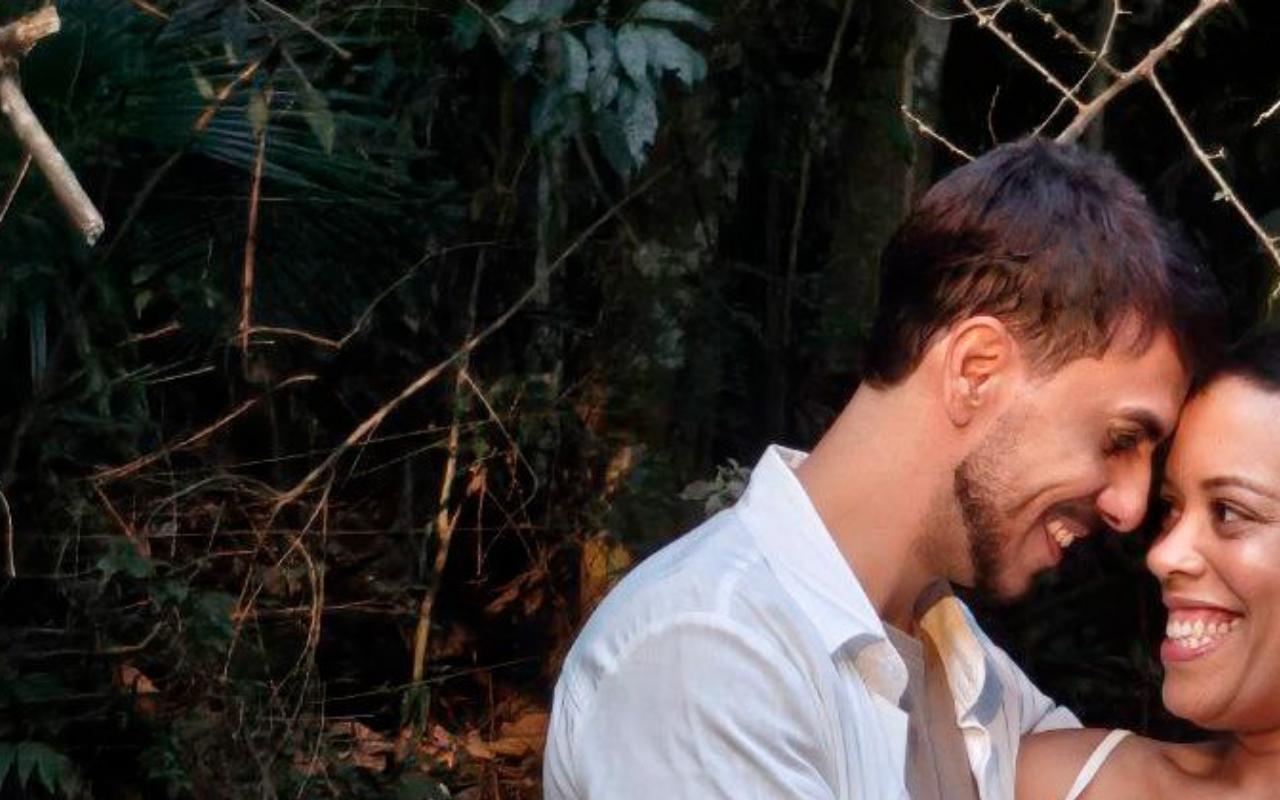
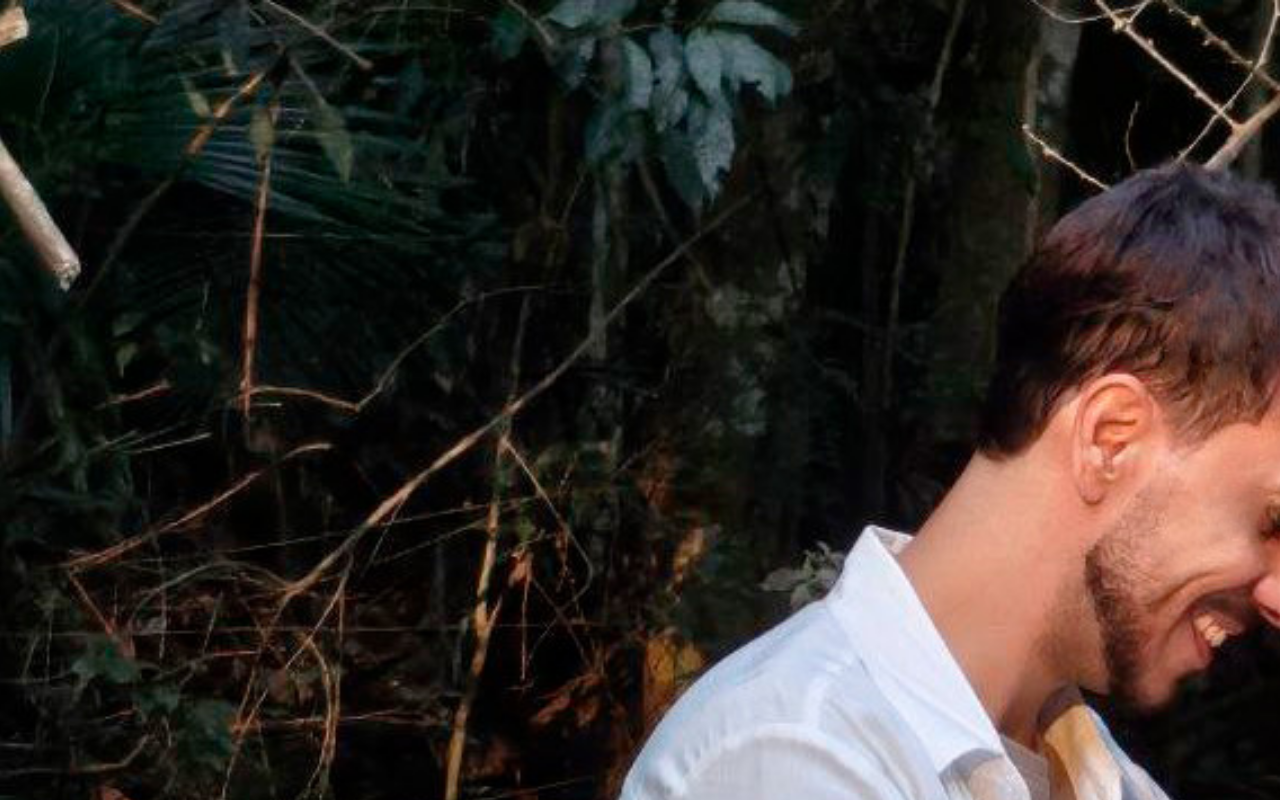
Before and after one commit to meunovosite/Site, a plain HTML site: page index.html in a window 1280 px wide. Shown: the top 800 px of the page. Drawn offline with Linux system fonts and the light colour scheme; some packages are replaced by stand-ins of ours; a script that the page names is missing.

Commit message:
Update style.css

```diff
--- a/style.css
+++ b/style.css
@@ -92,9 +92,9 @@ header {
 }
 
 .foto-header {
-    width: 143%;
+    width: 169%;
     position: relative;
-    right: 149px;
+    right: 219px;
 }
 
 .evento {
```
